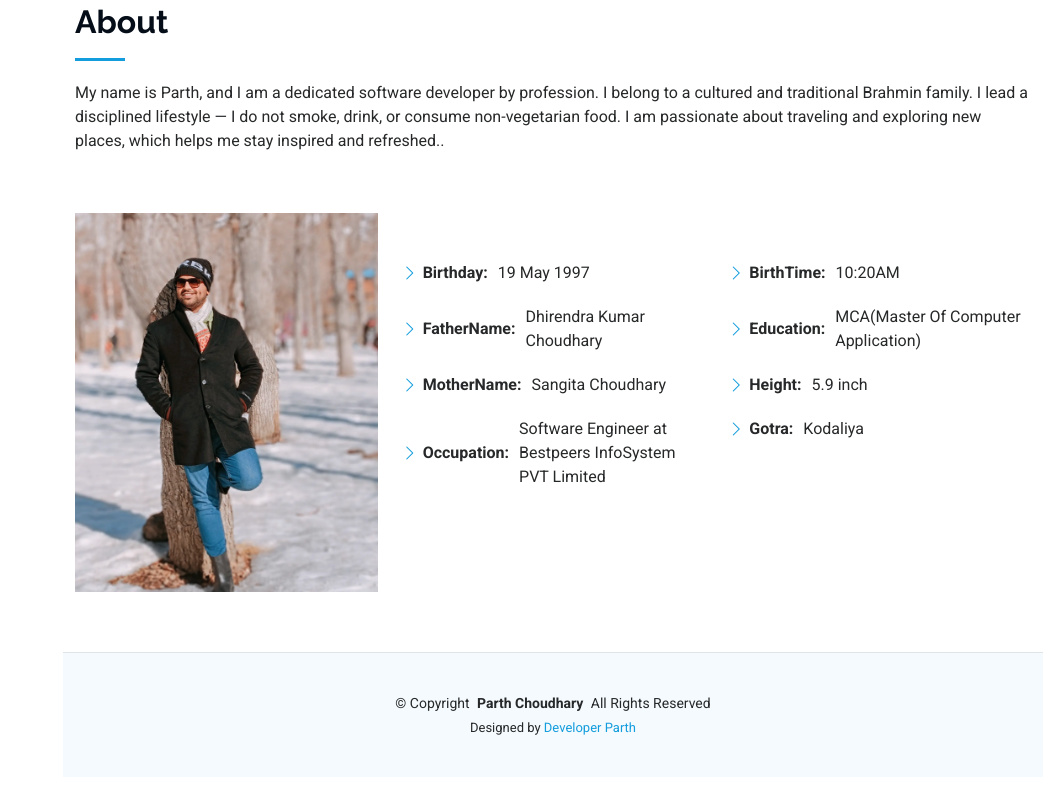
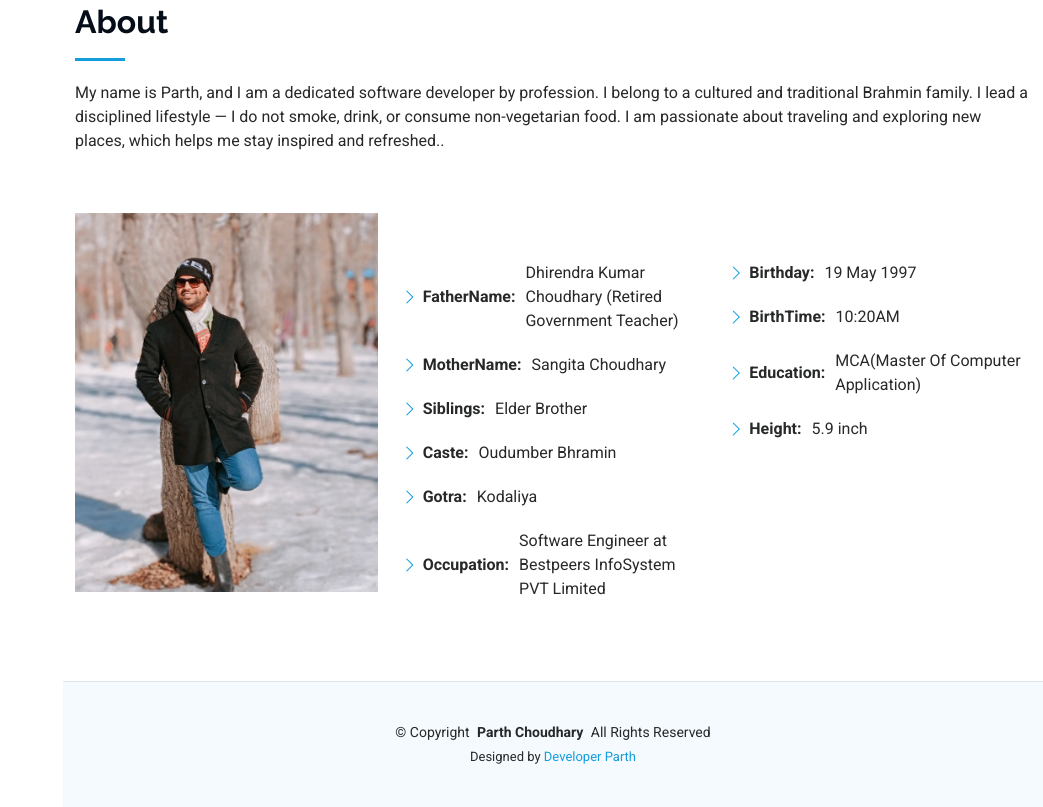
Before and after one commit to parth7898/Portfolio_web, a plain HTML site: page index.html in a window 1280 px wide. Shown: the part 857-1664 px from the top of the page, without its empty margins (237-1280 px from the left). Before the commit the page ends 1634 px from the top, so only its background shows below. Drawn offline with Linux system fonts and the light colour scheme.

Commit message:
Update About me

```diff
--- a/index.html
+++ b/index.html
@@ -105,18 +105,20 @@
             <div class="row">
               <div class="col-lg-6">
                 <ul>
-                  <li><i class="bi bi-chevron-right"></i> <strong>Birthday:</strong> <span>19 May 1997</span></li>
-                  <li><i class="bi bi-chevron-right"></i> <strong>FatherName:</strong> <span>Dhirendra Kumar Choudhary</span></li>
+                  <li><i class="bi bi-chevron-right"></i> <strong>FatherName:</strong> <span>Dhirendra Kumar Choudhary (Retired Government Teacher)</span></li>
                   <li><i class="bi bi-chevron-right"></i> <strong>MotherName:</strong> <span>Sangita Choudhary</span></li>
+                  <li><i class="bi bi-chevron-right"></i> <strong>Siblings:</strong> <span>Elder Brother</span></li>
+                  <li><i class="bi bi-chevron-right"></i> <strong>Caste:</strong> <span>Oudumber Bhramin </span></li>
+                  <li><i class="bi bi-chevron-right"></i> <strong>Gotra:</strong> <span>Kodaliya</span></li>
                   <li><i class="bi bi-chevron-right"></i> <strong>Occupation:</strong> <span>Software Engineer at Bestpeers InfoSystem PVT Limited</span></li>
                 </ul>
               </div>
               <div class="col-lg-6">
                 <ul>
+                  <li><i class="bi bi-chevron-right"></i> <strong>Birthday:</strong> <span>19 May 1997</span></li>
                   <li><i class="bi bi-chevron-right"></i> <strong>BirthTime:</strong> <span>10:20AM</span></li>
                   <li><i class="bi bi-chevron-right"></i> <strong>Education:</strong> <span>MCA(Master Of Computer Application)</span></li>
                   <li><i class="bi bi-chevron-right"></i> <strong>Height:</strong> <span>5.9 inch</span></li>
-                  <li><i class="bi bi-chevron-right"></i> <strong>Gotra:</strong> <span>Kodaliya</span></li>
                 </ul>
               </div>
             </div>
```
